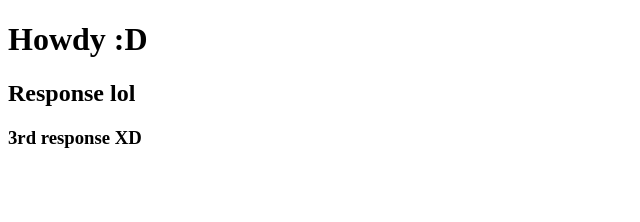
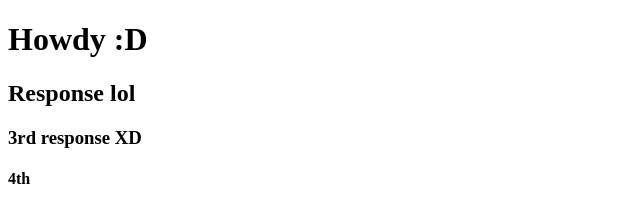
Before and after one commit to Mingrkli/SDEV328_Donut, a plain HTML site: page index.html in a window 1280 px wide. Shown: the full height of the page, 0-640 px from the left. Drawn offline with Linux system fonts and the light colour scheme.

Commit message:
Added h4

```diff
--- a/index.html
+++ b/index.html
@@ -12,5 +12,6 @@
         <h1>Howdy :D</h1>
         <h2>Response lol</h2>
         <h3>3rd response XD</h3>
+        <h4>4th</h4>
     </body>
 </html>
```
